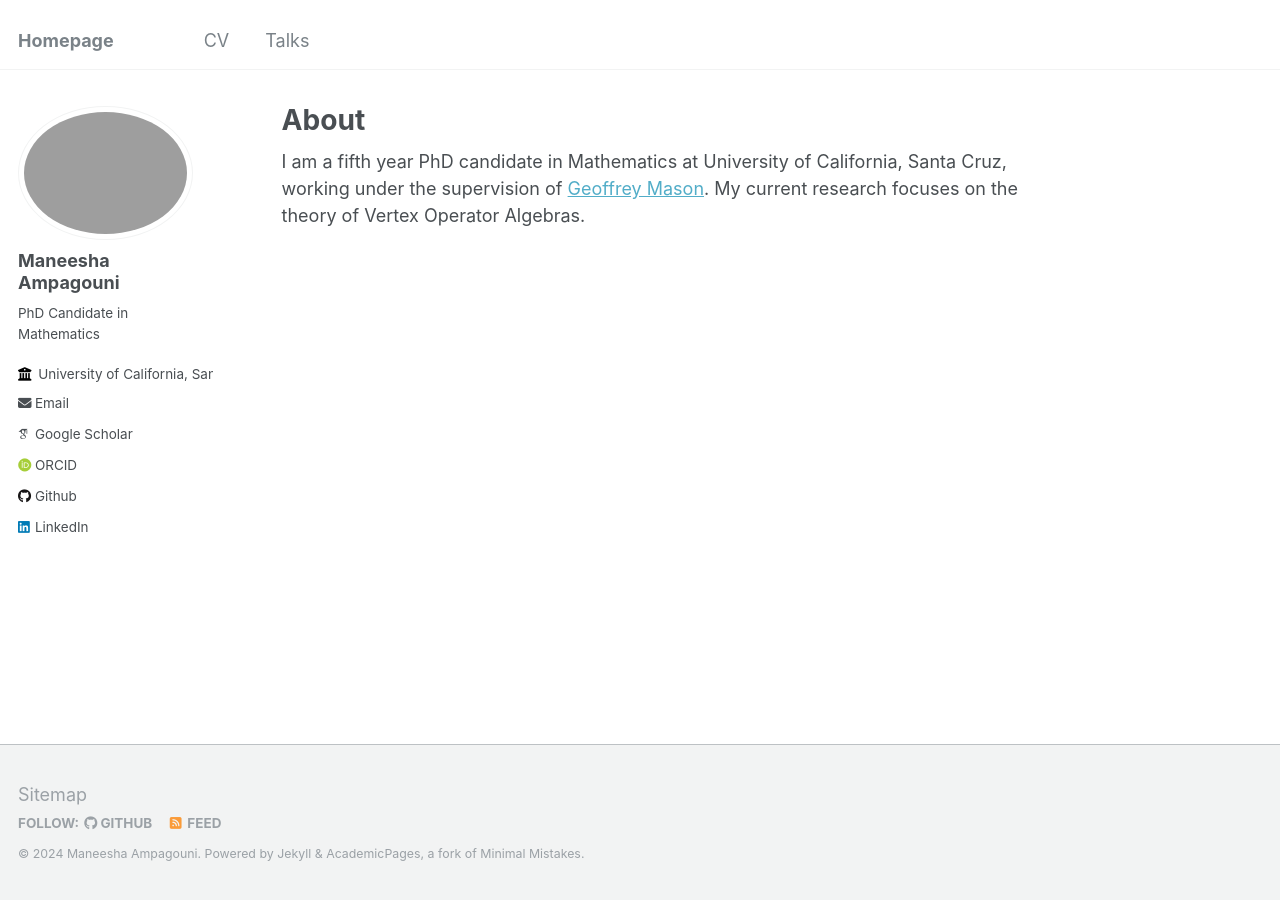
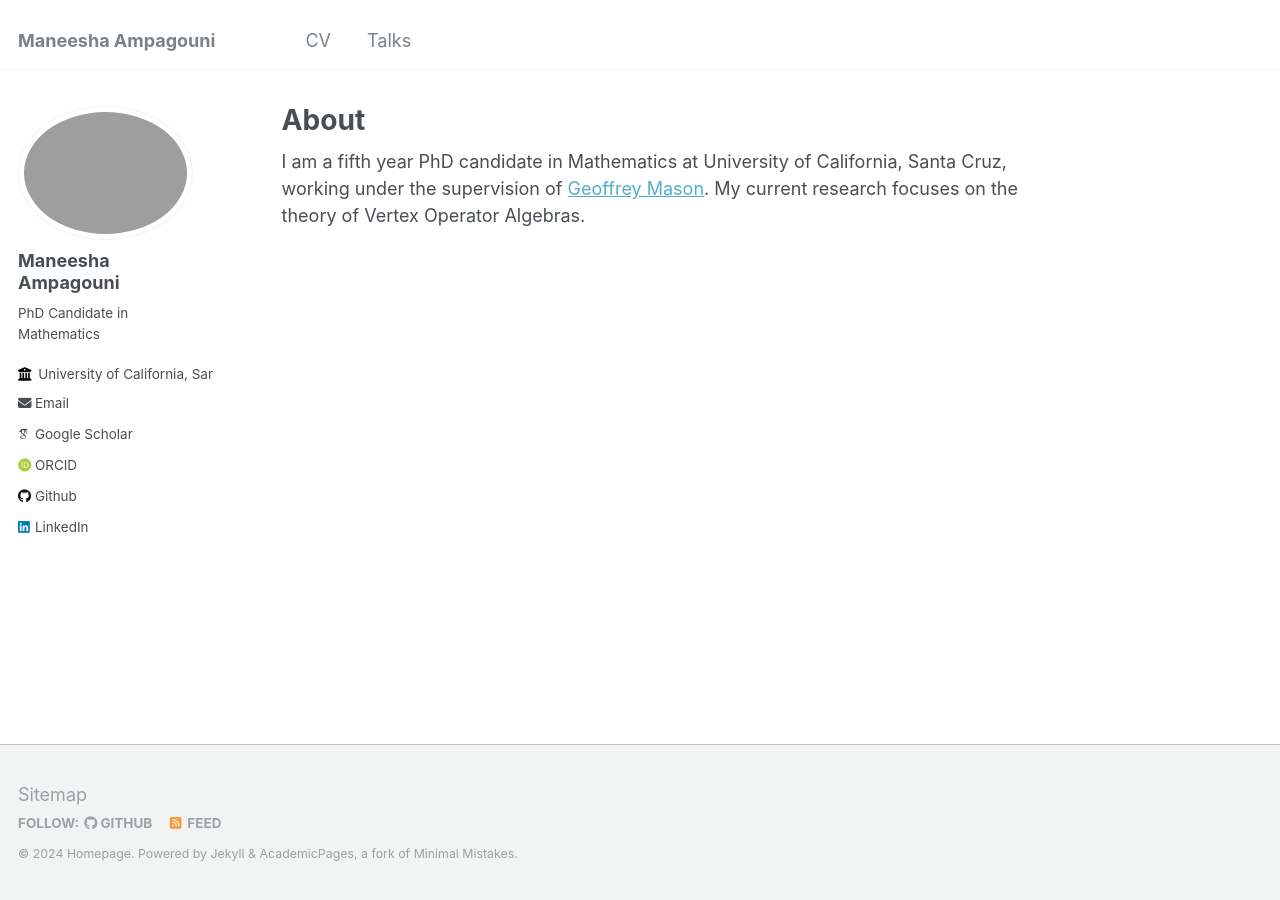
Before and after one commit to ManeeshaAmpagouni/maneeshaampagouni.github.io, a Jekyll site: the page built from _pages/about.md, in a window 1280 px wide. Built offline with Jekyll 4.4.1, drawn with Linux system fonts in a browser that asks for light colours; some web fonts are replaced.

```diff
--- a/_config.yml
+++ b/_config.yml
@@ -8,9 +8,9 @@
 
 # Basic Site Settings
 locale                   : "en-US"
-title                    : "Homepage"
+title                    : "Maneesha Ampagouni"
 title_separator          : "-"
-name                     : &name "Maneesha Ampagouni"
+name                     : &name "Homepage"
 description              : &description "personal description"
 url                      : https://maneeshaampagouni.github.io # the base hostname & protocol for your site e.g. "https://mmistakes.github.io"
 baseurl                  : "" # the subpath of your site, e.g. "/blog"
```
